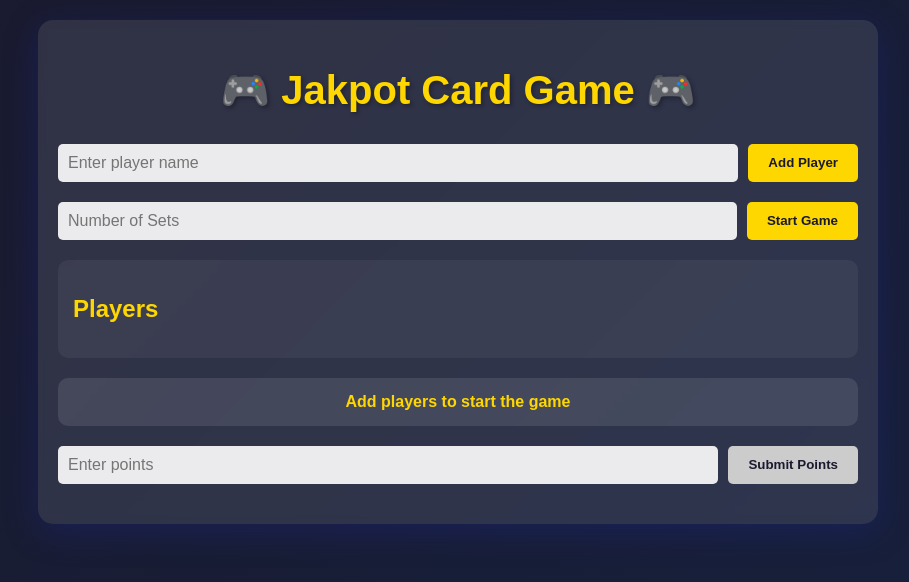
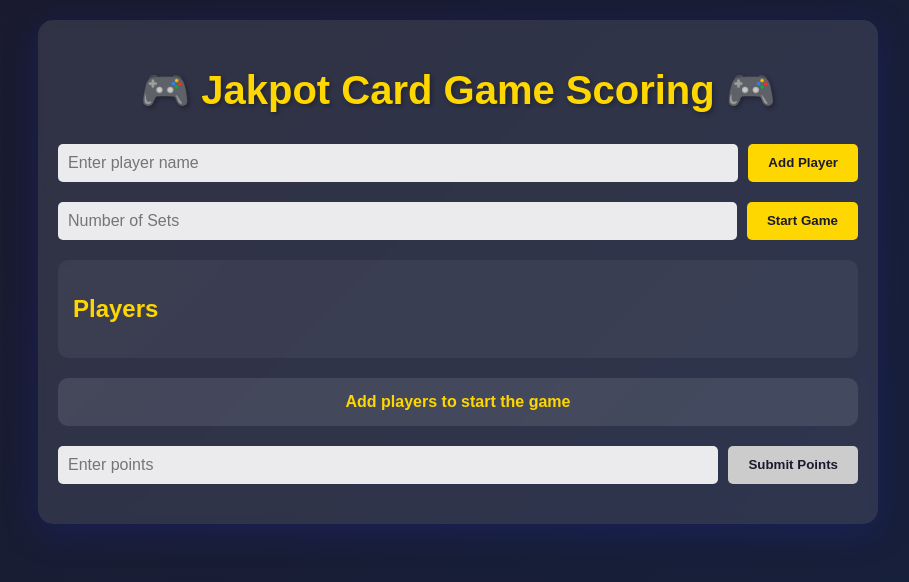
Before and after one commit to hanumanthappar32/CardGameWeb, a plain HTML site: page index.html in a window 1280 px wide. Shown: the whole page, without its empty margins (182-1091 px from the left). Drawn offline with Linux system fonts and the light colour scheme.

Commit message:
Update index.html

```diff
--- a/index.html
+++ b/index.html
@@ -8,7 +8,7 @@
 </head>
 <body>
     <div class="container">
-        <h1>🎮 Jakpot Card Game 🎮</h1>
+        <h1>🎮 Jakpot Card Game Scoring 🎮</h1>
 
         <!-- Player Entry -->
         <div class="input-group">
```
